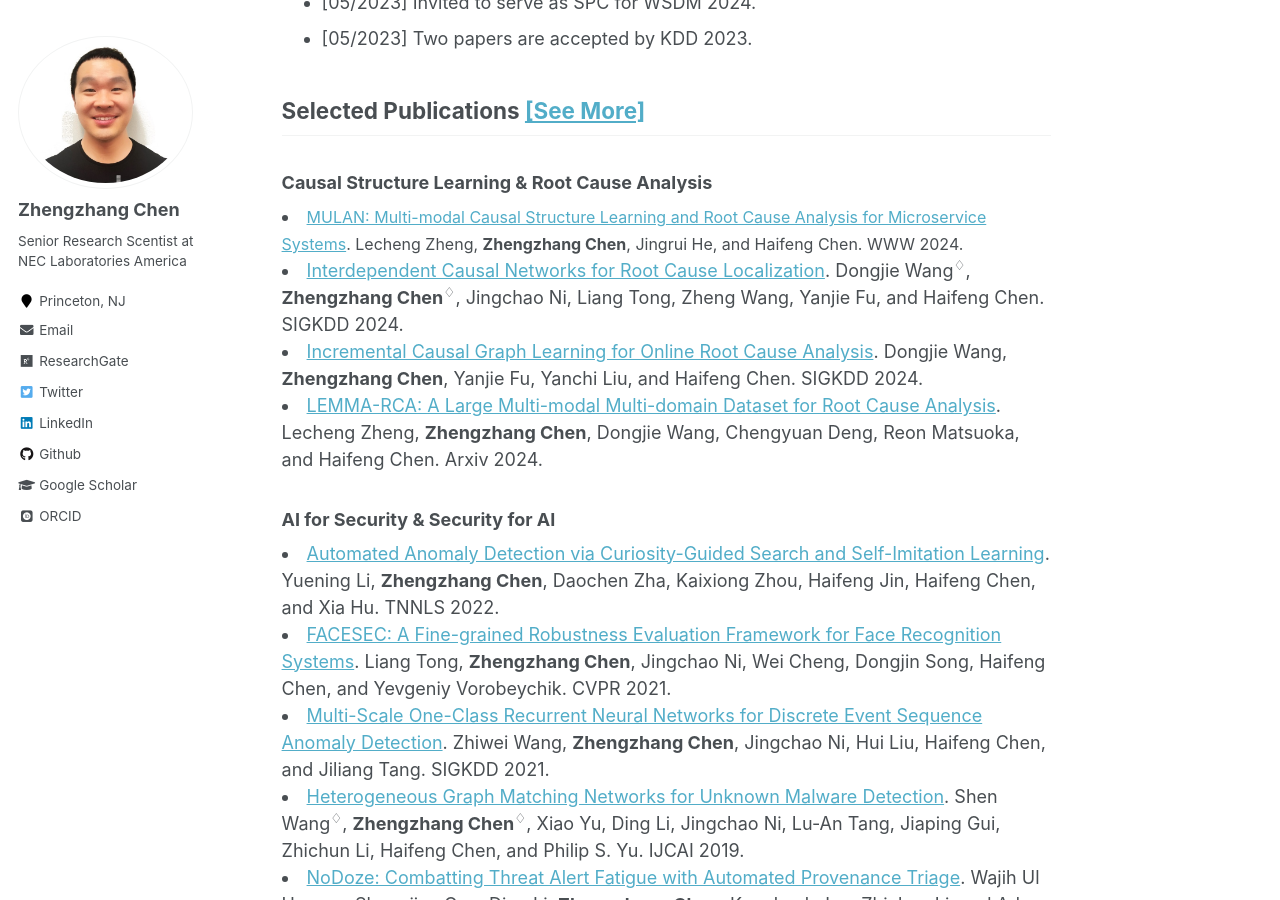
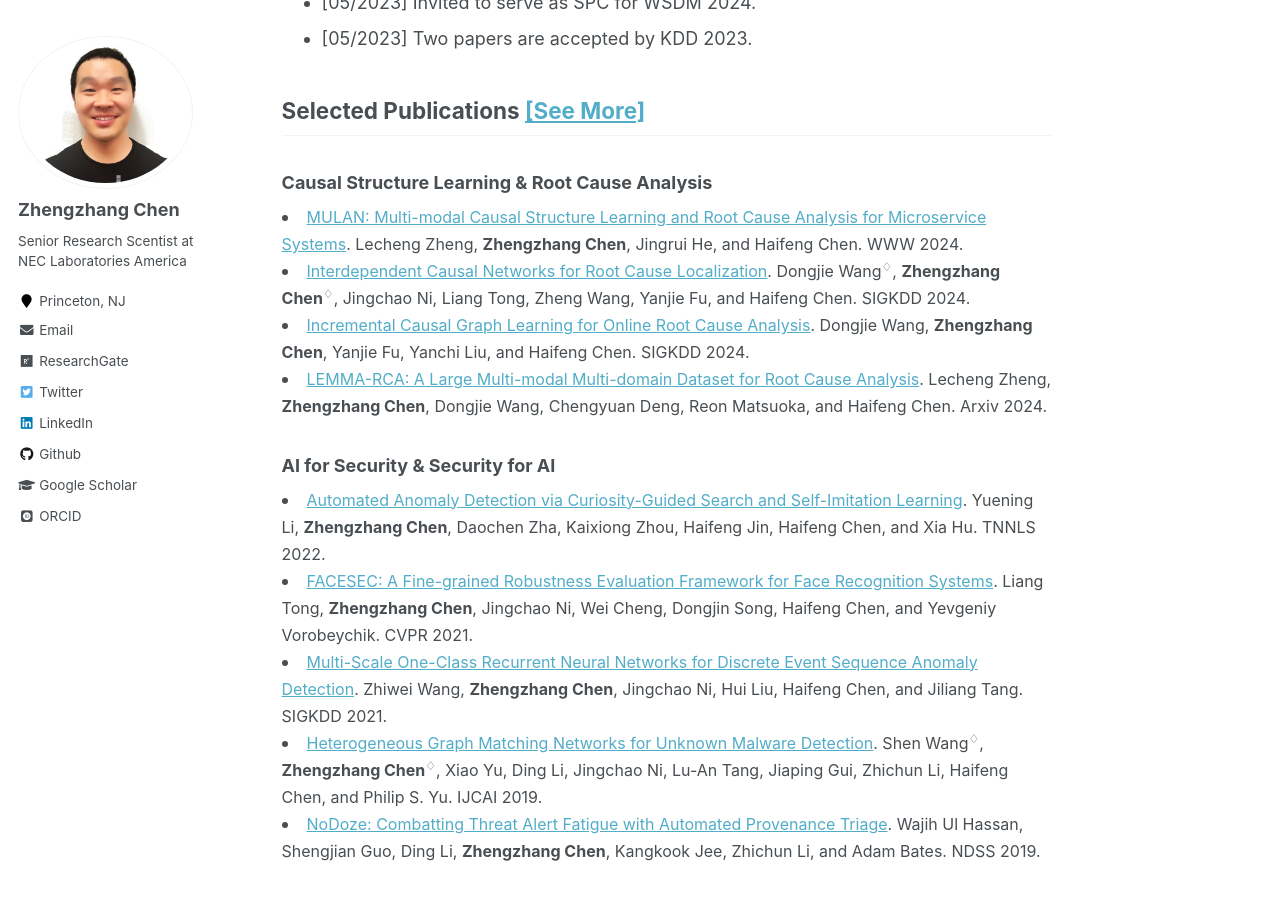
Before and after one commit to zhengzhangchen/zhengzhangchen.github.io, a Jekyll site: the page built from _pages/about.md, in a window 1280 px wide and 900 px high, scrolled down 1202 px. Built offline with Jekyll 4.4.1, drawn with Linux system fonts in a browser that asks for light colours; some web fonts are replaced.

Commit message:
Update about.md

```diff
--- a/_pages/about.md
+++ b/_pages/about.md
@@ -37,33 +37,23 @@ Selected Publications [\[See More\]](https://zhengzhangchen.github.io/publicatio
 -----
 <h3>Causal Structure Learning & Root Cause Analysis</h3>
 <li>  <font size="3"><a href="https://dl.acm.org/doi/pdf/10.1145/3589334.3645442?casa_token=CizaRDRo0wkAAAAA:v6hBm8JcZrLTrF7YsN5c2a5hY8fN6DGW1eliGL3lnvUTPg9pY1jvOiuUxB3WRmElIkgQIJBiUgX1" target="_blank" rel="nofollow"> MULAN: Multi-modal Causal Structure Learning and Root Cause Analysis for Microservice Systems</a>. Lecheng Zheng, <b>Zhengzhang Chen</b>, Jingrui He, and Haifeng Chen. WWW 2024. </font> </li>
-<li>  <a href="https://dl.acm.org/doi/pdf/10.1145/3580305.3599849?casa_token=EE8fPoXXW7wAAAAA:u9KHW3ufTkKBIvAHnk7TkgOEg0odOEuVggw1KJllI-eSD6e8h_p99Nfh-3ewDwCuYXDKMsd2BDl6" target="_blank" rel="nofollow"> Interdependent Causal Networks for Root Cause Localization</a>. Dongjie Wang<sup>&#9826;</sup>, <b>Zhengzhang Chen<sup>&#9826;</sup></b>, Jingchao Ni, Liang Tong, Zheng Wang, Yanjie Fu, and Haifeng Chen. SIGKDD 2024. </li>
-
-<li>  <a href="https://dl.acm.org/doi/pdf/10.1145/3580305.3599392?casa_token=IdYFYuDrVycAAAAA:pqR-1OEhuKx_wpkyAsBy_9s-WbDDEkleSJ9Nzp4UPrspRba3bH1jPfhffI2ruWwgqD3697PUXfaX" target="_blank" rel="nofollow"> Incremental Causal Graph Learning for Online Root Cause Analysis</a>. Dongjie Wang, <b>Zhengzhang Chen</b>, Yanjie Fu, Yanchi Liu, and Haifeng Chen. SIGKDD 2024. </li>
-
-<li>  <a href="https://arxiv.org/pdf/2406.05375" target="_blank" rel="nofollow"> LEMMA-RCA: A Large Multi-modal Multi-domain Dataset for Root Cause Analysis</a>. Lecheng Zheng, <b>Zhengzhang Chen</b>, Dongjie Wang, Chengyuan Deng, Reon Matsuoka, and Haifeng Chen. Arxiv 2024. </li>
+<li>  <font size="3"><a href="https://dl.acm.org/doi/pdf/10.1145/3580305.3599849?casa_token=EE8fPoXXW7wAAAAA:u9KHW3ufTkKBIvAHnk7TkgOEg0odOEuVggw1KJllI-eSD6e8h_p99Nfh-3ewDwCuYXDKMsd2BDl6" target="_blank" rel="nofollow"> Interdependent Causal Networks for Root Cause Localization</a>. Dongjie Wang<sup>&#9826;</sup>, <b>Zhengzhang Chen<sup>&#9826;</sup></b>, Jingchao Ni, Liang Tong, Zheng Wang, Yanjie Fu, and Haifeng Chen. SIGKDD 2024.</font> </li>
+<li>  <font size="3"><a href="https://dl.acm.org/doi/pdf/10.1145/3580305.3599392?casa_token=IdYFYuDrVycAAAAA:pqR-1OEhuKx_wpkyAsBy_9s-WbDDEkleSJ9Nzp4UPrspRba3bH1jPfhffI2ruWwgqD3697PUXfaX" target="_blank" rel="nofollow"> Incremental Causal Graph Learning for Online Root Cause Analysis</a>. Dongjie Wang, <b>Zhengzhang Chen</b>, Yanjie Fu, Yanchi Liu, and Haifeng Chen. SIGKDD 2024.</font> </li>
+<li>  <font size="3"><a href="https://arxiv.org/pdf/2406.05375" target="_blank" rel="nofollow"> LEMMA-RCA: A Large Multi-modal Multi-domain Dataset for Root Cause Analysis</a>. Lecheng Zheng, <b>Zhengzhang Chen</b>, Dongjie Wang, Chengyuan Deng, Reon Matsuoka, and Haifeng Chen. Arxiv 2024.</font> </li>
 
 <h3> AI for Security & Security for AI</h3>
-<li> <a href="https://ieeexplore.ieee.org/stamp/stamp.jsp?arnumber=9526875&casa_token=1KFB3ziNVV0AAAAA:bhZke8mw9DwsG7tLWU2F7zCEkiHBaiCR8VkdvadjC_mcsOY4wRC0jD3ym-EG8lUCu6FAJAs6&tag=1" target="_blank" rel="nofollow"> Automated Anomaly Detection via Curiosity-Guided Search and Self-Imitation Learning</a>. Yuening Li, <b>Zhengzhang Chen</b>, Daochen Zha, Kaixiong Zhou, Haifeng Jin, Haifeng Chen, and Xia Hu. TNNLS 2022. </li>
-
-<li> <a href="https://openaccess.thecvf.com/content/CVPR2021/papers/Tong_FaceSec_A_Fine-Grained_Robustness_Evaluation_Framework_for_Face_Recognition_Systems_CVPR_2021_paper.pdf" target="_blank" rel="nofollow"> FACESEC: A Fine-grained Robustness Evaluation Framework for Face Recognition Systems</a>. Liang Tong, <b>Zhengzhang Chen</b>, Jingchao Ni, Wei Cheng, Dongjin Song, Haifeng Chen, and Yevgeniy Vorobeychik. CVPR 2021. </li>
-
-<li>  <a href="https://dl.acm.org/doi/pdf/10.1145/3447548.3467125" target="_blank" rel="nofollow"> Multi-Scale One-Class Recurrent Neural Networks for Discrete Event Sequence Anomaly Detection</a>. Zhiwei Wang, <b>Zhengzhang Chen</b>, Jingchao Ni, Hui Liu, Haifeng Chen, and Jiliang Tang. SIGKDD 2021.  </li>
-
-<li>  <a href="https://ieeexplore.ieee.org/stamp/stamp.jsp?arnumber=9006464&casa_token=ingu8NAUzXgAAAAA:o6oBVz7QgNDllyZlxnxIbJDzqpamCUCls5mXgRRRrjdtGpvGn0E4wtrVGBVcGPxx7umK3tZk" target="_blank" rel="nofollow"> Heterogeneous Graph Matching Networks for Unknown Malware Detection</a>. Shen Wang<sup>&#9826;</sup>, <b>Zhengzhang Chen</b><sup>&#9826;</sup>, Xiao Yu, Ding Li, Jingchao Ni, Lu-An Tang, Jiaping Gui, Zhichun Li, Haifeng Chen, and Philip S. Yu. IJCAI 2019. </li>
-
-<li>  <a href="https://www.ndss-symposium.org/wp-content/uploads/2019/02/ndss2019_03B-1-3_UlHassan_paper.pdf" target="_blank" rel="nofollow"> NoDoze: Combatting Threat Alert Fatigue with Automated Provenance Triage</a>. Wajih Ul Hassan, Shengjian Guo, Ding Li, <b>Zhengzhang Chen</b>, Kangkook Jee, Zhichun Li, and Adam Bates. NDSS 2019.</li>
+<li> <font size="3"><a href="https://ieeexplore.ieee.org/stamp/stamp.jsp?arnumber=9526875&casa_token=1KFB3ziNVV0AAAAA:bhZke8mw9DwsG7tLWU2F7zCEkiHBaiCR8VkdvadjC_mcsOY4wRC0jD3ym-EG8lUCu6FAJAs6&tag=1" target="_blank" rel="nofollow"> Automated Anomaly Detection via Curiosity-Guided Search and Self-Imitation Learning</a>. Yuening Li, <b>Zhengzhang Chen</b>, Daochen Zha, Kaixiong Zhou, Haifeng Jin, Haifeng Chen, and Xia Hu. TNNLS 2022.</font> </li>
+<li><font size="3"> <a href="https://openaccess.thecvf.com/content/CVPR2021/papers/Tong_FaceSec_A_Fine-Grained_Robustness_Evaluation_Framework_for_Face_Recognition_Systems_CVPR_2021_paper.pdf" target="_blank" rel="nofollow"> FACESEC: A Fine-grained Robustness Evaluation Framework for Face Recognition Systems</a>. Liang Tong, <b>Zhengzhang Chen</b>, Jingchao Ni, Wei Cheng, Dongjin Song, Haifeng Chen, and Yevgeniy Vorobeychik. CVPR 2021.</font> </li>
+<li> <font size="3"> <a href="https://dl.acm.org/doi/pdf/10.1145/3447548.3467125" target="_blank" rel="nofollow"> Multi-Scale One-Class Recurrent Neural Networks for Discrete Event Sequence Anomaly Detection</a>. Zhiwei Wang, <b>Zhengzhang Chen</b>, Jingchao Ni, Hui Liu, Haifeng Chen, and Jiliang Tang. SIGKDD 2021.</font>  </li>
+<li> <font size="3"> <a href="https://ieeexplore.ieee.org/stamp/stamp.jsp?arnumber=9006464&casa_token=ingu8NAUzXgAAAAA:o6oBVz7QgNDllyZlxnxIbJDzqpamCUCls5mXgRRRrjdtGpvGn0E4wtrVGBVcGPxx7umK3tZk" target="_blank" rel="nofollow"> Heterogeneous Graph Matching Networks for Unknown Malware Detection</a>. Shen Wang<sup>&#9826;</sup>, <b>Zhengzhang Chen</b><sup>&#9826;</sup>, Xiao Yu, Ding Li, Jingchao Ni, Lu-An Tang, Jiaping Gui, Zhichun Li, Haifeng Chen, and Philip S. Yu. IJCAI 2019.</font> </li>
+<li> <font size="3"> <a href="https://www.ndss-symposium.org/wp-content/uploads/2019/02/ndss2019_03B-1-3_UlHassan_paper.pdf" target="_blank" rel="nofollow"> NoDoze: Combatting Threat Alert Fatigue with Automated Provenance Triage</a>. Wajih Ul Hassan, Shengjian Guo, Ding Li, <b>Zhengzhang Chen</b>, Kangkook Jee, Zhichun Li, and Adam Bates. NDSS 2019.</font></li>
 
 <h3>Meta Learning & Domain Adaptation & Transfer Learning </h3>
-<li>  <a href="https://dl.acm.org/doi/pdf/10.1145/3637528.3671721" target="_blank" rel="nofollow"> POND: Multi-Source Time Series Domain Adaptation with Information-Aware Prompt Tuning</a>. Junxiang Wang, Guangji Bai, Wei Cheng, <b>Zhengzhang Chen</b>, Liang Zhao, and Haifeng Chen. SIGKDD 2024. </li>
-
-<li>  <a href="https://proceedings.neurips.cc/paper_files/paper/2023/file/982ca2640e64bf7a1908b028ebc8734a-Paper-Conference.pdf" target="_blank" rel="nofollow">Hierarchical Gaussian Mixture based Task Generative Model for Robust Meta-Learning</a>. Yizhou Zhang, Jingchao Ni, Wei Cheng, <b>Zhengzhang Chen</b>, Liang Tong, Haifeng Chen, and Yan Liu. NeurIPS 2023.</li>
-
-<li>  <a href="https://dl.acm.org/doi/pdf/10.1145/3534678.3539140" target="_blank" rel="nofollow"> Towards Learning Disentangled Representations for Time Series</a>. Yuening Li, <b>Zhengzhang Chen</b>, Daochen Zha, Mengnan Du, Jingchao Ni, Denghui Zhang, Haifeng Chen, and Xia Hu. SIGKDD 2022.</li>
-
-<li>  <a href="https://openreview.net/pdf?id=vds4SNooOe" target="_blank" rel="nofollow"> Superclass-Conditional Gaussian Mixture Model for Learning Fine-Grained Embeddings]</a>. Jingchao Ni, Wei Cheng, <b>Zhengzhang Chen</b>, Takayoshi Asakura, Tomoya Soma, Sho Kato, and Haifeng Chen. ICLR 2022.</li>
-
-<li>  <a href="https://dl.acm.org/doi/pdf/10.1145/3219819.3220003" target="_blank" rel="nofollow"> TINET: Learning Invariant Networks via Knowledge Transfer</a>. Chen Luo<sup>&#9826;</sup>, <b>Zhengzhang Chen</b><sup>&#9826;</sup>, Lu-An Tang, Anshumali Shrivastava, Zhichun Li, Haifeng Chen, and Jieping Ye. SIGKDD 2018. </li>
+<li> <font size="3"> <a href="https://dl.acm.org/doi/pdf/10.1145/3637528.3671721" target="_blank" rel="nofollow"> POND: Multi-Source Time Series Domain Adaptation with Information-Aware Prompt Tuning</a>. Junxiang Wang, Guangji Bai, Wei Cheng, <b>Zhengzhang Chen</b>, Liang Zhao, and Haifeng Chen. SIGKDD 2024.</font> </li>
+<li> <font size="3"> <a href="https://proceedings.neurips.cc/paper_files/paper/2023/file/982ca2640e64bf7a1908b028ebc8734a-Paper-Conference.pdf" target="_blank" rel="nofollow">Hierarchical Gaussian Mixture based Task Generative Model for Robust Meta-Learning</a>. Yizhou Zhang, Jingchao Ni, Wei Cheng, <b>Zhengzhang Chen</b>, Liang Tong, Haifeng Chen, and Yan Liu. NeurIPS 2023.</font></li>
+<li> <font size="3"> <a href="https://dl.acm.org/doi/pdf/10.1145/3534678.3539140" target="_blank" rel="nofollow"> Towards Learning Disentangled Representations for Time Series</a>. Yuening Li, <b>Zhengzhang Chen</b>, Daochen Zha, Mengnan Du, Jingchao Ni, Denghui Zhang, Haifeng Chen, and Xia Hu. SIGKDD 2022.</font></li>
+<li> <font size="3"> <a href="https://openreview.net/pdf?id=vds4SNooOe" target="_blank" rel="nofollow"> Superclass-Conditional Gaussian Mixture Model for Learning Fine-Grained Embeddings]</a>. Jingchao Ni, Wei Cheng, <b>Zhengzhang Chen</b>, Takayoshi Asakura, Tomoya Soma, Sho Kato, and Haifeng Chen. ICLR 2022.</font></li>
+<li> <font size="3"> <a href="https://dl.acm.org/doi/pdf/10.1145/3219819.3220003" target="_blank" rel="nofollow"> TINET: Learning Invariant Networks via Knowledge Transfer</a>. Chen Luo<sup>&#9826;</sup>, <b>Zhengzhang Chen</b><sup>&#9826;</sup>, Lu-An Tang, Anshumali Shrivastava, Zhichun Li, Haifeng Chen, and Jieping Ye. SIGKDD 2018. </font></li>
 
 
 
```
